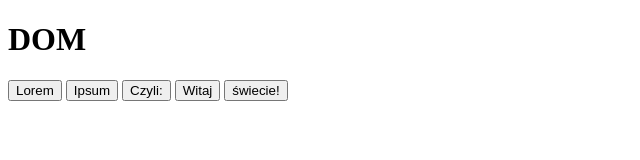
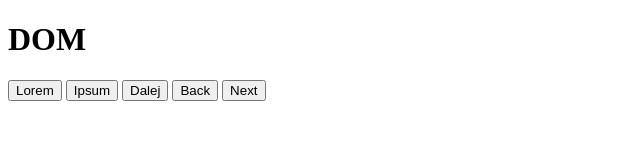
Before and after one commit to mateuszkucharczyk1/zadanie9.5, a plain HTML site: page index.html in a window 1280 px wide. Shown: the full height of the page, 0-640 px from the left. Drawn offline with Linux system fonts and the light colour scheme; files whose address does not match are found by name.

Commit message:
second upload -refix

```diff
--- a/index.html
+++ b/index.html
@@ -6,11 +6,11 @@
   </head>
   <body>
     <h1>DOM</h1>
-	<button class="button">Lorem</button>
-	<button class="button">Ipsum</button>
-	<button class="button">Czyli:</button>
-	<button class="button">Witaj</button>
-	<button class="button">świecie!</button>
+	     <button class="button">Lorem</button>
+	     <button class="button">Ipsum</button>
+  	   <button class="button">Dalej</button>
+	     <button class="button">Back</button>
+	     <button class="button">Next</button>
     <script type="text/javascript" src="js/script.js"></script>
   </body>
 </html
```
